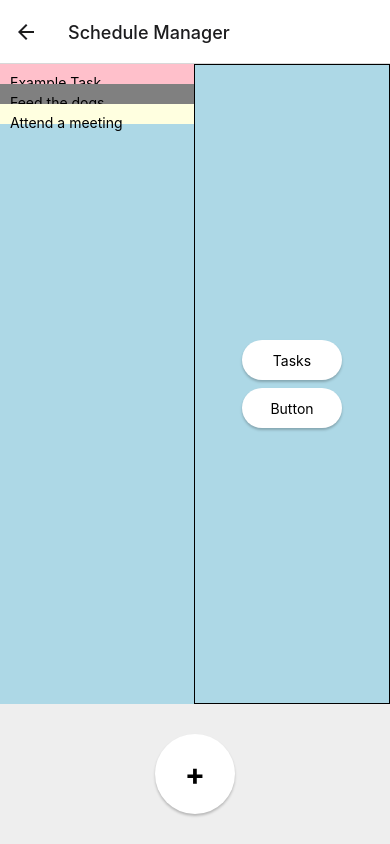
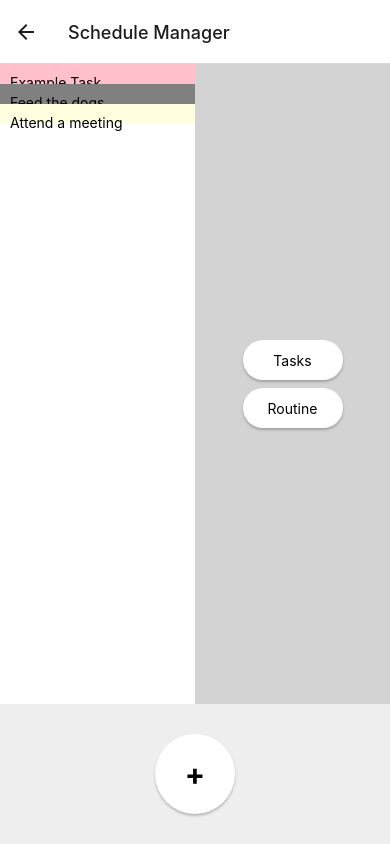
Before and after one commit to hansdenzelj-github/CS106_Project, a React Native app: screen /ScheduleManager in a window 390 px wide. Built offline with nearby package versions, Linux system fonts and the light colour scheme.

Commit message:
updated styles

```diff
--- a/components/ScheduleManager.js
+++ b/components/ScheduleManager.js
@@ -23,12 +23,12 @@ export default class ScheduleManager extends React.Component {
                           </View>
                         </ScrollView>
 
-                        <View style={[appStyle.bodyColumn_SM, {alignItems: 'center', justifyContent: 'center', borderWidth: 1,}]}>
+                        <View style={[appStyle.bodyColumn_SM, {alignItems: 'center', justifyContent: 'center', backgroundColor: 'lightgray',}]}>
                             <TouchableOpacity style={[appStyle.rectButton, appStyle.b_shadow, appStyle.rTB_TN, {margin: 4,}]}>
                               <Text style={[]}>Tasks</Text>
                             </TouchableOpacity>
                             <TouchableOpacity style={[appStyle.rectButton, appStyle.b_shadow, appStyle.rTB_TN, {margin: 4,}]}>
-                              <Text style={[]}>Button</Text>
+                              <Text style={[]}>Routine</Text>
                             </TouchableOpacity>
                         </View>
                     </View>
--- a/components/style.js
+++ b/components/style.js
@@ -57,7 +57,7 @@ export const appStyle = StyleSheet.create({
     bodyColumn_SM: {
         flex: 1,
         //alignItems: 'center',
-        backgroundColor: 'lightblue',
+        backgroundColor: 'white',
     },
 
     bodyWrap_TD: {
```
